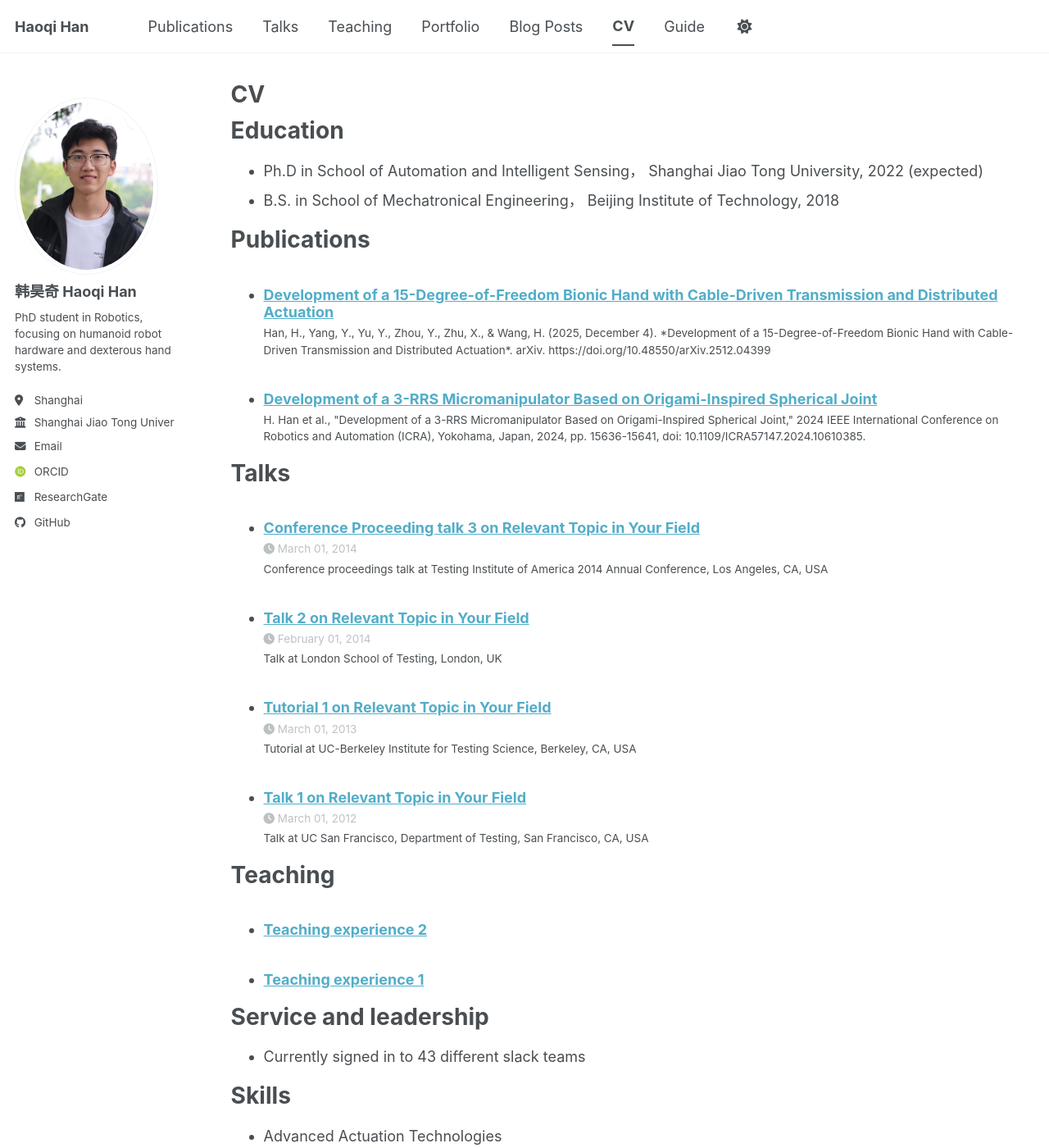
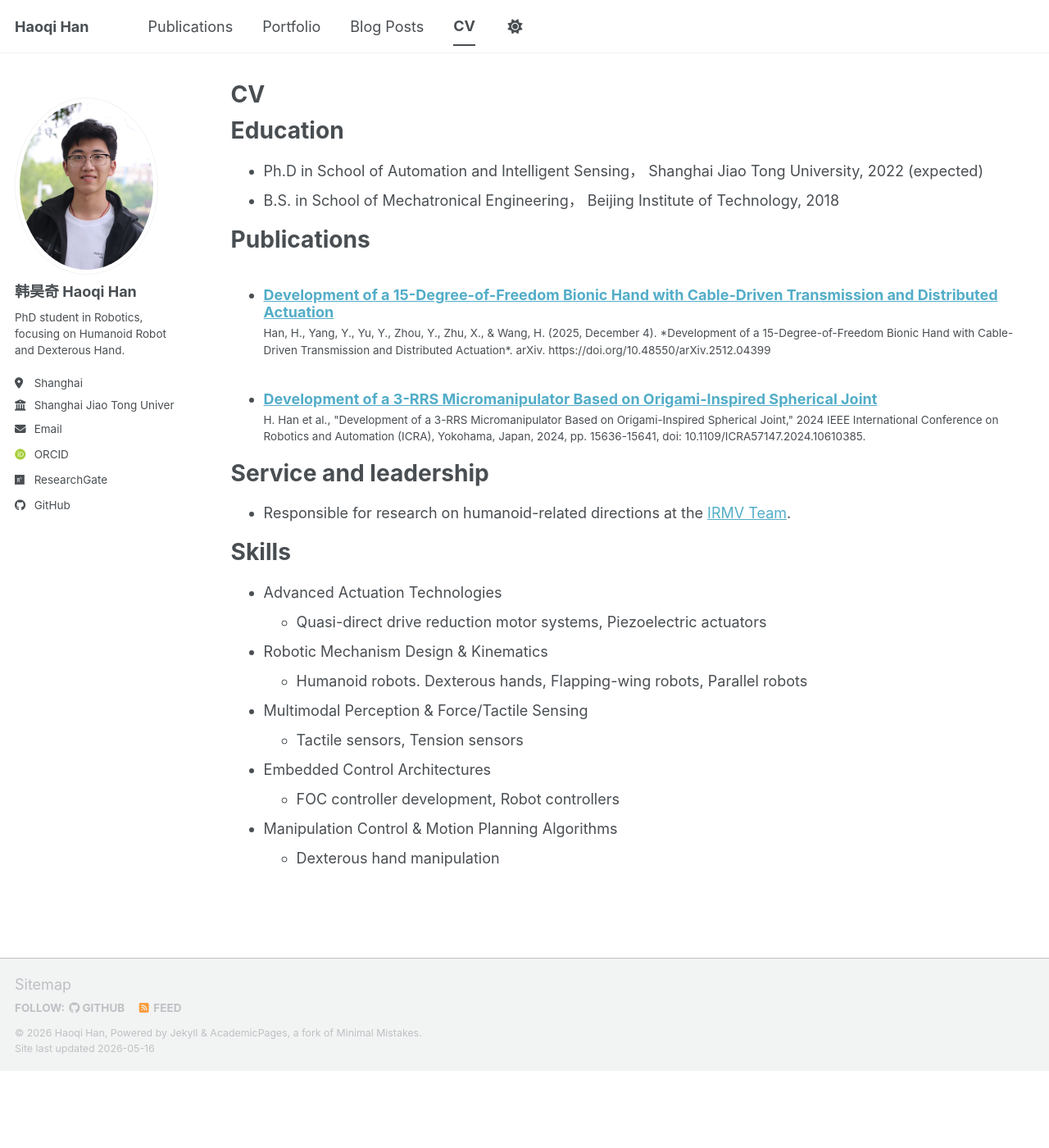
Before and after one commit to hhq-123/hhq-123.github.io, a Jekyll site: the page built from _pages/cv.md, in a window 1280 px wide and 1400 px high. Shown: the whole window at 82% size. Built offline with Jekyll 4.4.1, drawn with Linux system fonts in a browser that asks for light colours; some web fonts are replaced; a script bundle is joined from its source files by our own code; library files that are not in the unit come from our copies.

Commit message:
小细节修正

```diff
--- a/_config.yml
+++ b/_config.yml
@@ -26,7 +26,7 @@ author:
   avatar           : "Haoqi Han.png"
   name             : "韩昊奇 Haoqi Han"
   pronouns         : # example: "she/her"
-  bio              : "PhD student in Robotics, focusing on humanoid robot hardware and dexterous hand systems."
+  bio              : "PhD student in Robotics, focusing on Humanoid Robot and Dexterous Hand."
   location         : "Shanghai"
   employer         : "Shanghai Jiao Tong University"
   uri              : # URL
--- a/_pages/cv.md
+++ b/_pages/cv.md
@@ -20,7 +20,7 @@ Publications
     {% include archive-single-cv.html %}
   {% endfor %}</ul>
 
-Talks
+<!-- Talks
 ======
   <ul>{% for post in site.talks reversed %}
     {% include archive-single-talk-cv.html  %}
@@ -30,11 +30,11 @@ Teaching
 ======
   <ul>{% for post in site.teaching reversed %}
     {% include archive-single-cv.html %}
-  {% endfor %}</ul>
+  {% endfor %}</ul> -->
 
 Service and leadership
 ======
-* Currently signed in to 43 different slack teams
+* Responsible for research on humanoid-related directions at the [IRMV Team](https://irmv.sjtu.edu.cn/).
 
 
 Skills
```
Also changed, not shown: _data/navigation.yml (+6 -6 lines), _pages/about.md (+0 -1 lines).
